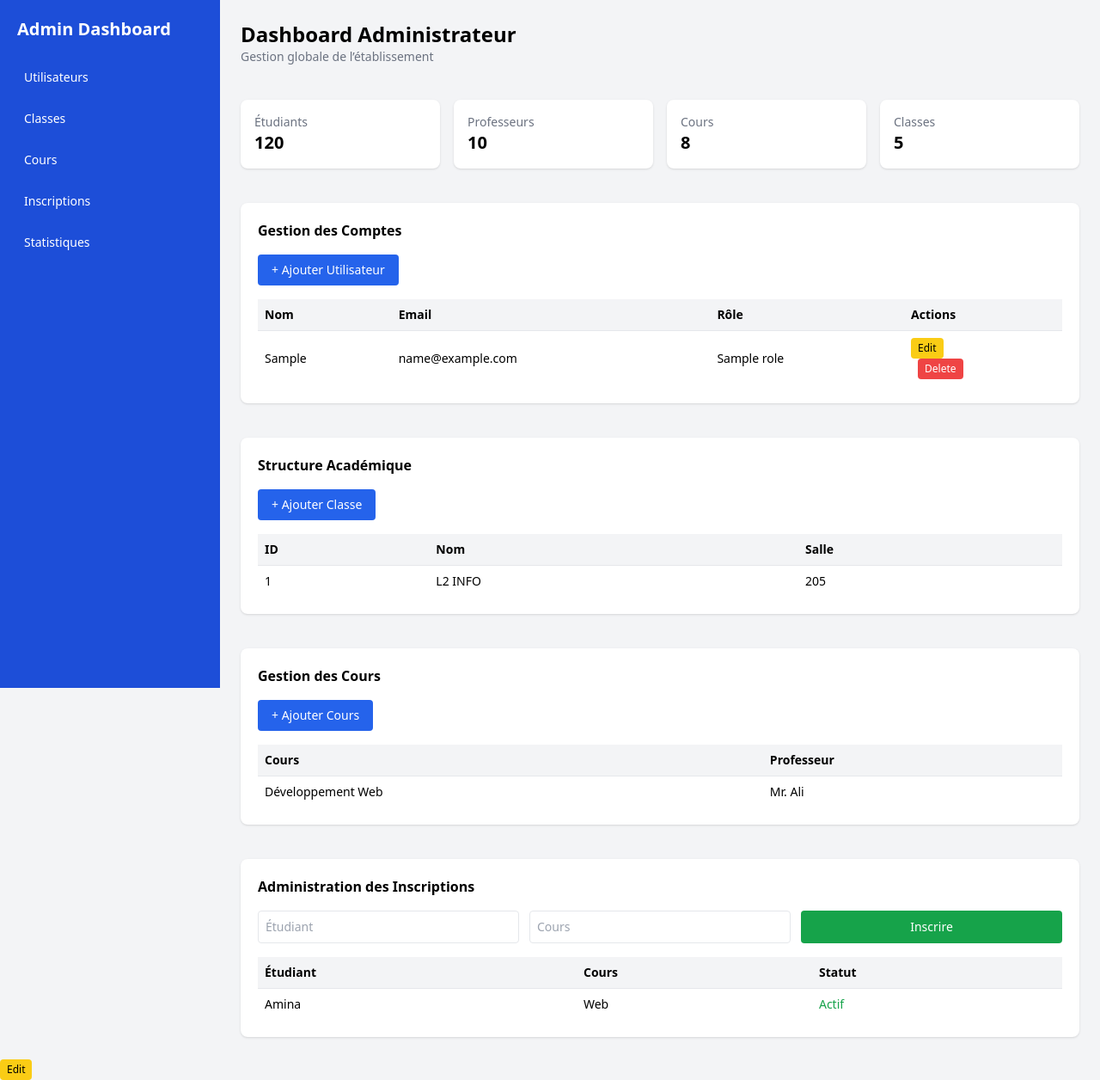
After one commit to ayoubsofi21/auth_system, a PHP site: page /admin/admin_dashboard.php in a window 1280 px wide. The commit adds this page. Shown: the whole page at 86% size. Run offline with PHP 8.4, Linux system fonts and the light colour scheme; tables that the repository leaves empty or names only in its code hold one stand-in row (values such as "Sample post"); some libraries are stand-ins or nearby versions.

Commit message:
add admin dashboard with users, classes, courses, enrollments sections

```diff
--- /dev/null
+++ b/admin/admin_dashboard.php
@@ -0,0 +1,369 @@
+
+<!DOCTYPE html>
+<html lang="fr">
+<head>
+  <meta charset="UTF-8">
+  <meta name="viewport" content="width=device-width, initial-scale=1.0">
+  <title>Dashboard Admin</title>
+
+  <!-- Tailwind -->
+  <script src="https://cdn.tailwindcss.com"></script>
+</head>
+
+<body class="bg-gray-100">
+
+<div class="flex">
+
+  <!-- SIDEBAR -->
+  <aside class="w-64 bg-blue-700 text-white min-h-screen p-5 fixed">
+    <h2 class="text-xl font-bold mb-6">Admin Dashboard</h2>
+
+    <nav class="space-y-3 text-sm">
+      <a href="#users" class="nav-link block p-2 rounded hover:bg-blue-600">Utilisateurs</a>
+      <a href="#classes" class="nav-link block p-2 rounded hover:bg-blue-600">Classes</a>
+      <a href="#courses" class="nav-link block p-2 rounded hover:bg-blue-600">Cours</a>
+      <a href="#enrollments" class="nav-link block p-2 rounded hover:bg-blue-600">Inscriptions</a>
+      <a href="#stats" class="nav-link block p-2 rounded hover:bg-blue-600">Statistiques</a>
+    </nav>
+  </aside>
+
+  <!-- MAIN -->
+  <main class="ml-64 flex-1 p-6 space-y-10">
+
+    <!-- HEADER -->
+    <div>
+      <h1 class="text-2xl font-bold">Dashboard Administrateur</h1>
+      <p class="text-gray-500 text-sm">Gestion globale de l’établissement</p>
+    </div>
+
+    <!-- GLOBAL STATS (US19) -->
+    <section id="stats" class="grid grid-cols-1 md:grid-cols-4 gap-4">
+      <div class="bg-white p-4 rounded-lg shadow">
+        <p class="text-sm text-gray-500">Étudiants</p>
+        <h2 class="text-xl font-bold">120</h2>
+      </div>
+
+      <div class="bg-white p-4 rounded-lg shadow">
+        <p class="text-sm text-gray-500">Professeurs</p>
+        <h2 class="text-xl font-bold">10</h2>
+      </div>
+
+      <div class="bg-white p-4 rounded-lg shadow">
+        <p class="text-sm text-gray-500">Cours</p>
+        <h2 class="text-xl font-bold">8</h2>
+      </div>
+
+      <div class="bg-white p-4 rounded-lg shadow">
+        <p class="text-sm text-gray-500">Classes</p>
+        <h2 class="text-xl font-bold">5</h2>
+      </div>
+    </section>
+
+    <!-- US15 : Gestion des Comptes -->
+    <section id="users" class="bg-white p-5 rounded-lg shadow">
+      <h2 class="font-bold mb-4">Gestion des Comptes</h2>
+
+      <button type="button" onclick="openAddModal()" class="bg-blue-600 text-white px-4 py-2 rounded text-sm mb-4">
+    + Ajouter Utilisateur
+</button>
+
+      <table class="w-full text-sm">
+        <thead class="bg-gray-100">
+          <tr>
+            <th class="p-2 text-left">Nom</th>
+            <th class="p-2 text-left">Email</th>
+            <th class="p-2 text-left">Rôle</th>
+            <th class="p-2 text-left">Actions</th>
+          </tr>
+        </thead>
+
+        <?php
+          require '../scripts/database.php';
+          $stmt = $conn->query("SELECT users.id AS user_id, users.firstname, users.email, roles.label ,users.roles_id
+                      FROM users
+                      LEFT JOIN roles ON users.roles_id = roles.id");
+          $users = $stmt->fetchAll(PDO::FETCH_ASSOC);
+
+          $roles = $conn->query("SELECT * FROM roles")->fetchAll(PDO::FETCH_ASSOC);
+          ?>
+
+          <tbody>
+          <?php if (!empty($users)): ?>
+              <?php foreach ($users as $user): ?>
+                <?php
+
+
+
+                  ?>
+                  <tr class="border-t">
+                      <td class="p-2"><?php echo $user['firstname']; ?></td>
+                      <td class="p-2"><?php echo $user['email']; ?></td>
+                      <td class="p-2"><?php echo $user['label'];?></td>
+                      <td class="p-2 space-x-2">
+
+                              <form action="gestiondescomptes.php" method="post">
+
+                                <button type="button"  onclick="openEditModal(this)"
+    data-id="<?php echo $user['user_id']; ?>"
+    data-firstname="<?php echo htmlspecialchars($user['firstname'] ?? '', ENT_QUOTES); ?>"
+    data-lastname="<?php echo htmlspecialchars($user['lastname'] ?? '', ENT_QUOTES); ?>"
+    data-email="<?php echo htmlspecialchars($user['email'] ?? '', ENT_QUOTES); ?>"
+    data-role="<?php echo $user['roles_id'] ?? ''; ?>"
+    class="bg-yellow-400 px-2 py-1 rounded text-xs">Edit</button>
+
+                              </form>
+                    <form action="gestiondescomptes.php" method="post">
+                      <input type="hidden" name="user_id" value="<?php echo $user['user_id']; ?>">
+                                <button type="submit" name="delete" class="bg-red-500 text-white px-2 py-1 rounded text-xs">
+                                    Delete
+              </button>
+                            </form>
+                        </td>
+                  </tr>
+              <?php endforeach; ?>
+          <?php else: ?>
+              <tr>
+                  <td colspan="3" class="p-2 text-center">No users found</td>
+              </tr>
+          <?php endif; ?>
+          </tbody>
+      </table>
+    </section>
+
+    <!-- US16 : Classes -->
+    <section id="classes" class="bg-white p-5 rounded-lg shadow">
+      <h2 class="font-bold mb-4">Structure Académique</h2>
+
+      <button class="bg-blue-600 text-white px-4 py-2 rounded text-sm mb-4">
+        + Ajouter Classe
+      </button>
+
+      <table class="w-full text-sm">
+        <thead class="bg-gray-100">
+          <tr>
+            <th class="p-2 text-left">ID</th>
+            <th class="p-2 text-left">Nom</th>
+            <th class="p-2 text-left">Salle</th>
+          </tr>
+        </thead>
+
+        <tbody>
+          <tr class="border-t">
+            <td class="p-2">1</td>
+            <td class="p-2">L2 INFO</td>
+            <td class="p-2">205</td>
+          </tr>
+        </tbody>
+      </table>
+    </section>
+
+    <!-- US17 : Cours -->
+    <section id="courses" class="bg-white p-5 rounded-lg shadow">
+      <h2 class="font-bold mb-4">Gestion des Cours</h2>
+
+      <button class="bg-blue-600 text-white px-4 py-2 rounded text-sm mb-4">
+        + Ajouter Cours
+      </button>
+
+      <table class="w-full text-sm">
+        <thead class="bg-gray-100">
+          <tr>
+            <th class="p-2 text-left">Cours</th>
+            <th class="p-2 text-left">Professeur</th>
+          </tr>
+        </thead>
+
+        <tbody>
+          <tr class="border-t">
+            <td class="p-2">Développement Web</td>
+            <td class="p-2">Mr. Ali</td>
+          </tr>
+        </tbody>
+      </table>
+    </section>
+
+
+    <!-- US18 : Inscriptions -->
+    <section id="enrollments" class="bg-white p-5 rounded-lg shadow">
+      <h2 class="font-bold mb-4">Administration des Inscriptions</h2>
+
+      <form class="grid md:grid-cols-3 gap-3 mb-4">
+        <input type="text" placeholder="Étudiant" class="border p-2 rounded text-sm">
+        <input type="text" placeholder="Cours" class="border p-2 rounded text-sm">
+        <button class="bg-green-600 text-white rounded text-sm">Inscrire</button>
+      </form>
+
+      <table class="w-full text-sm">
+        <thead class="bg-gray-100">
+          <tr>
+            <th class="p-2 text-left">Étudiant</th>
+            <th class="p-2 text-left">Cours</th>
+            <th class="p-2 text-left">Statut</th>
+          </tr>
+        </thead>
+
+        <tbody>
+          <tr class="border-t">
+            <td class="p-2">Amina</td>
+            <td class="p-2">Web</td>
+            <td class="p-2 text-green-600">Actif</td>
+          </tr>
+        </tbody>
+      </table>
+    </section>
+
+  </main>
+</div>
+
+<!-- ACTIVE LINK SCRIPT -->
+<script>
+  const links = document.querySelectorAll('.nav-link');
+
+  links.forEach(link => {
+    link.addEventListener('click', function () {
+      links.forEach(l => l.classList.remove('bg-blue-900'));
+      this.classList.add('bg-blue-900');
+    });
+  });
+</script>
+
+<!-- Edit Modal -->
+<div id="editModal" class="fixed inset-0 bg-black bg-opacity-50 hidden flex items-center justify-center z-50">
+    <div class="bg-white rounded-lg shadow-lg p-6 w-full max-w-md">
+        <h2 class="text-lg font-semibold mb-4">Edit User</h2>
+        <form action="gestiondescomptes.php" method="post">
+            <input type="hidden" name="user_id" id="edit_user_id">
+
+            <div class="mb-3">
+                <label class="block text-sm font-medium mb-1">First Name</label>
+                <input type="text" name="firstname" id="edit_firstname"
+                    class="w-full border rounded px-3 py-2 text-sm" required>
+            </div>
+
+            <div class="mb-3">
+                <label class="block text-sm font-medium mb-1">Last Name</label>
+                <input type="text" name="lastname" id="edit_lastname"
+                    class="w-full border rounded px-3 py-2 text-sm" required>
+            </div>
+
+            <div class="mb-3">
+                <label class="block text-sm font-medium mb-1">Email</label>
+                <input type="email" name="email" id="edit_email"
+                    class="w-full border rounded px-3 py-2 text-sm" required>
+            </div>
+
+            <div class="mb-4">
+                <label class="block text-sm font-medium mb-1">Role</label>
+                <select name="roles_id" id="edit_role" class="w-full border rounded px-3 py-2 text-sm">
+                    <?php foreach ($roles as $role): ?>
+                        <option value="<?php echo $role['id']; ?>">
+                            <?php echo htmlspecialchars($role['label']); ?>
+                        </option>
+                    <?php endforeach; ?>
+                </select>
+            </div>
+
+            <div class="flex justify-end space-x-2">
+                <button type="button" onclick="closeEditModal()"
+                    class="px-4 py-2 text-sm rounded bg-gray-200 hover:bg-gray-300">Cancel</button>
+                <button type="submit" name="edit_save"
+                    class="px-4 py-2 text-sm rounded bg-blue-500 text-white hover:bg-blue-600">Save</button>
+            </div>
+        </form>
+    </div>
+</div>
+
+<button
+    onclick="openEditModal(this)"
+    data-id="<?php echo $user['user_id']; ?>"
+    data-firstname="<?php echo htmlspecialchars($user['firstname'] ?? '', ENT_QUOTES); ?>"
+    data-lastname="<?php echo htmlspecialchars($user['lastname'] ?? '', ENT_QUOTES); ?>"
+    data-email="<?php echo htmlspecialchars($user['email'] ?? '', ENT_QUOTES); ?>"
+    data-role="<?php echo $user['roles_id'] ?? ''; ?>"
+    class="bg-yellow-400 px-2 py-1 rounded text-xs">
+    Edit
+</button>
+<script>
+    function openEditModal(btn) {
+        document.getElementById('edit_user_id').value    = btn.dataset.id;
+        document.getElementById('edit_firstname').value  = btn.dataset.firstname;
+        document.getElementById('edit_lastname').value   = btn.dataset.lastname;
+        document.getElementById('edit_email').value      = btn.dataset.email;
+        document.getElementById('edit_role').value       = btn.dataset.role;
+        document.getElementById('editModal').classList.remove('hidden');
+    }
+
+    function closeEditModal() {
+        document.getElementById('editModal').classList.add('hidden');
+    }
+
+    document.getElementById('editModal').addEventListener('click', function(e) {
+        if (e.target === this) closeEditModal();
+    });
+
+    function openAddModal() {
+    document.getElementById('addModal').classList.remove('hidden');
+}
+
+function closeAddModal() {
+    document.getElementById('addModal').classList.add('hidden');
+}
+
+document.getElementById('addModal').addEventListener('click', function(e) {
+    if (e.target === this) closeAddModal();
+});
+</script>
+<!-- Add User Modal -->
+<div id="addModal" class="fixed inset-0 bg-black bg-opacity-50 hidden flex items-center justify-center z-50">
+    <div class="bg-white rounded-lg shadow-lg p-6 w-full max-w-md">
+        <h2 class="text-lg font-semibold mb-4">Ajouter Utilisateur</h2>
+        <form action="gestiondescomptes.php" method="post">
+
+            <div class="mb-3">
+                <label class="block text-sm font-medium mb-1">First Name</label>
+                <input type="text" name="firstname"
+                    class="w-full border rounded px-3 py-2 text-sm" required>
+            </div>
+
+            <div class="mb-3">
+                <label class="block text-sm font-medium mb-1">Last Name</label>
+                <input type="text" name="lastname"
+                    class="w-full border rounded px-3 py-2 text-sm" required>
+            </div>
+
+            <div class="mb-3">
+                <label class="block text-sm font-medium mb-1">Email</label>
+                <input type="email" name="email"
+                    class="w-full border rounded px-3 py-2 text-sm" required>
+            </div>
+
+            <div class="mb-3">
+                <label class="block text-sm font-medium mb-1">Password</label>
+                <input type="password" name="password"
+                    class="w-full border rounded px-3 py-2 text-sm" required>
+            </div>
+
+            <div class="mb-4">
+                <label class="block text-sm font-medium mb-1">Role</label>
+                <select name="roles_id" class="w-full border rounded px-3 py-2 text-sm">
+                    <?php foreach ($roles as $role): ?>
+                        <option value="<?php echo $role['id']; ?>">
+                            <?php echo htmlspecialchars($role['label']); ?>
+                        </option>
+                    <?php endforeach; ?>
+                </select>
+            </div>
+
+            <div class="flex justify-end space-x-2">
+                <button type="button" onclick="closeAddModal()"
+                    class="px-4 py-2 text-sm rounded bg-gray-200 hover:bg-gray-300">Cancel</button>
+                <button type="submit" name="add_user"
+                    class="px-4 py-2 text-sm rounded bg-green-500 text-white hover:bg-green-600">Add</button>
+            </div>
+
+        </form>
+    </div>
+</div>
+
+</body>
+</html>
--- a/scripts/login_logic.php
+++ b/scripts/login_logic.php
@@ -37,6 +37,7 @@ $user = $sql->fetch();
         session_start();
         $_SESSION['name'] = $user['firstname'];
         // $_SESSION['name'] = $user['email'];
+
         header("Location: ../public/dashboard.php");
         exit();
     }else{
```
Also changed, not shown: admin/admin_dashboard.html (deleted, +0 -190 lines), admin/gestiondescomptes.php (+114 -0 lines), scripts/logout.php (+0 -9 lines).
